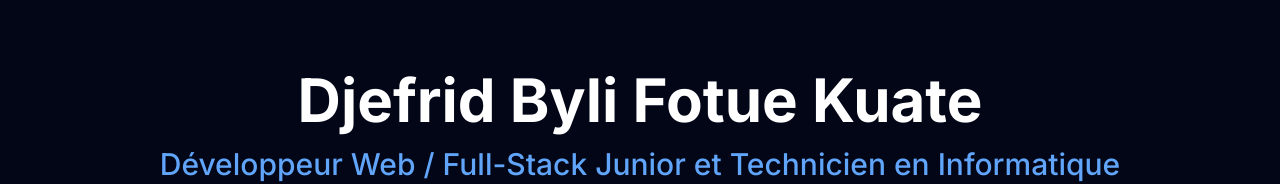
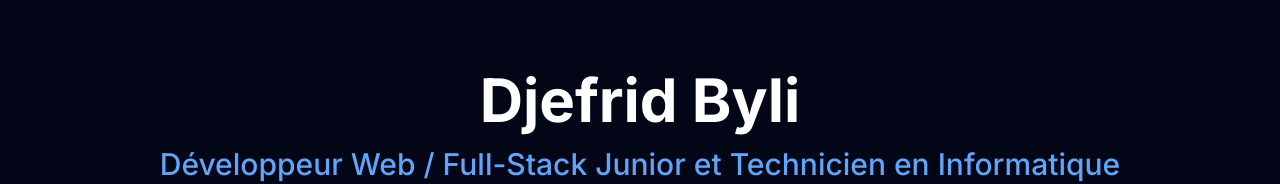
Before and after one commit to Djefrid/portfolio, a Next.js app: page / in a window 1280 px wide. Shown: the part 163-347 px from the top of the page. Built offline with nearby package versions, Linux system fonts and the light colour scheme; no server answers; the database is empty.

Commit message:
mise a jour: data

```diff
--- a/data/portfolio-data.ts
+++ b/data/portfolio-data.ts
@@ -1,7 +1,7 @@
 import type { PersonalInfo, AboutInfo, Project, SkillCategory } from '@/types';
 
 export const personalInfo: PersonalInfo = {
-  name: "Djefrid Byli Fotue Kuate",
+  name: "Djefrid Byli",
   title: "Développeur Web / Full-Stack Junior et Technicien en Informatique",
   stack: [
     // Frontend
```
